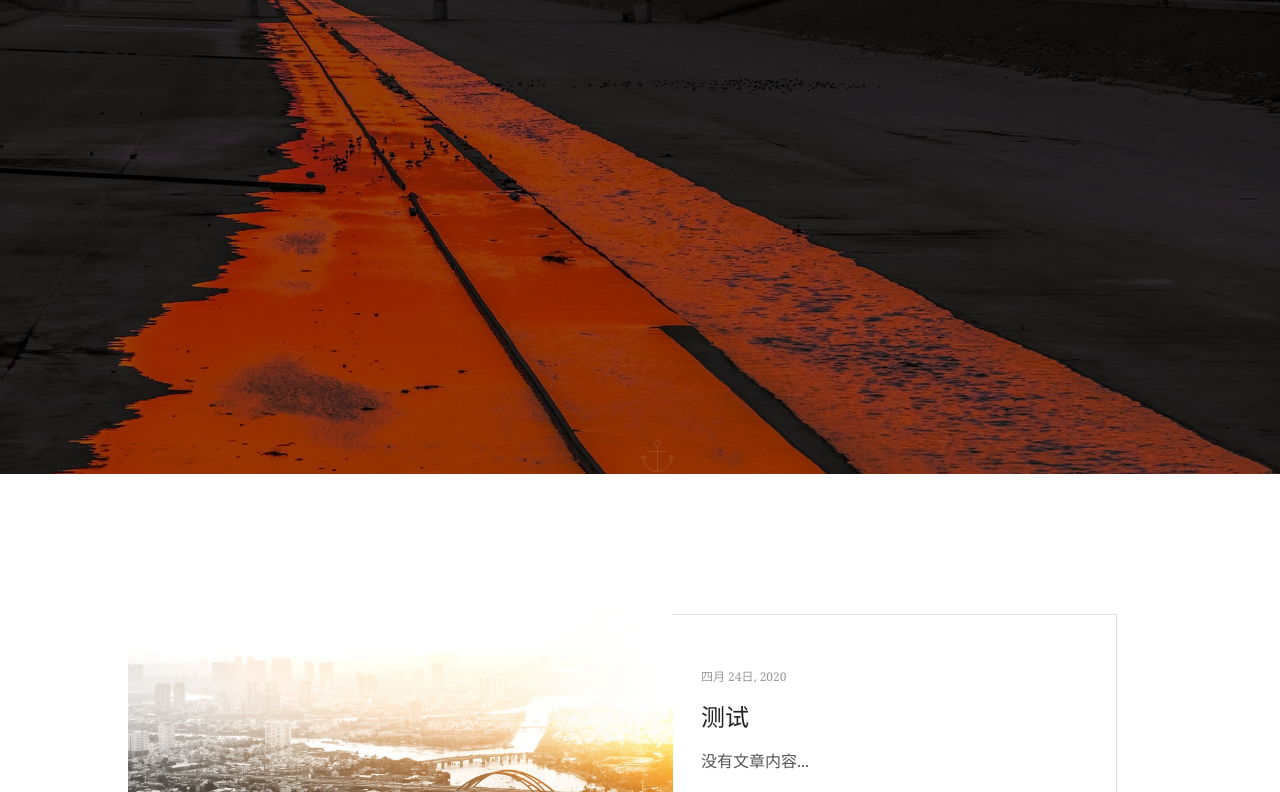
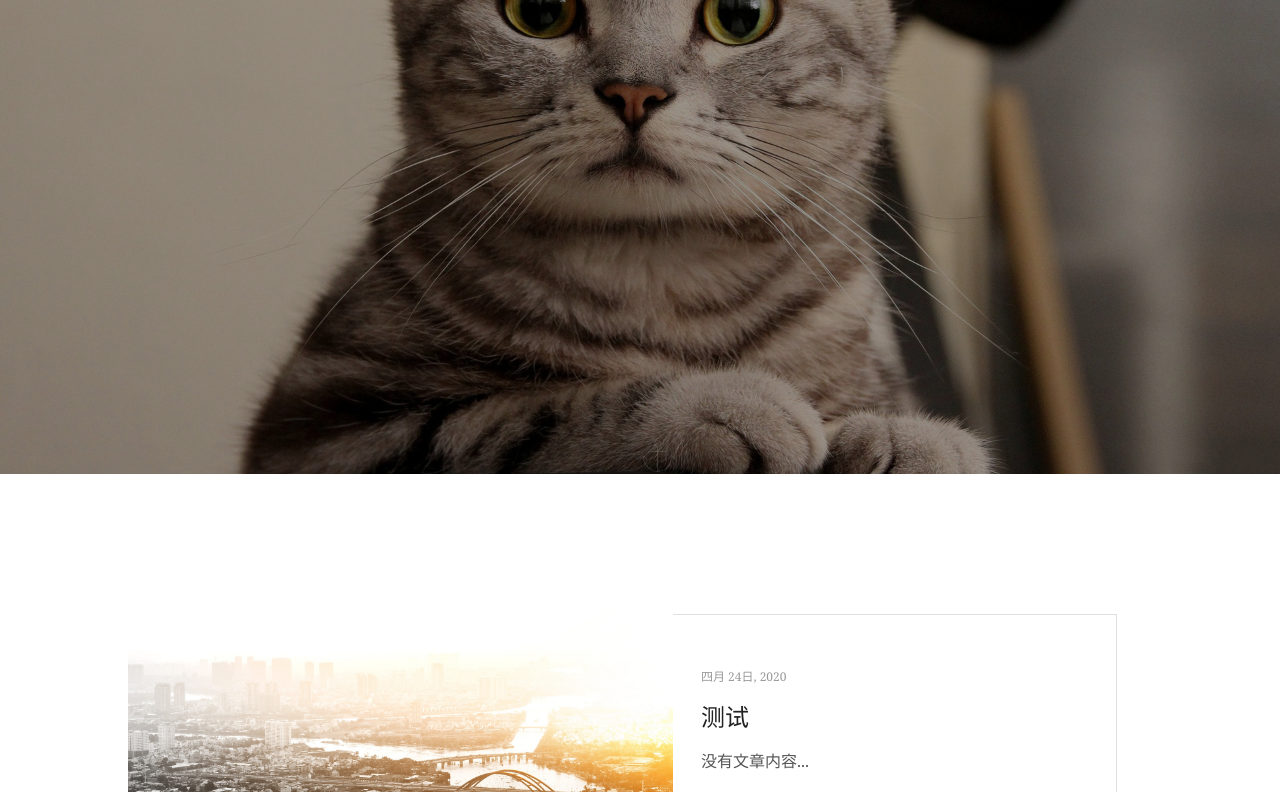
Before and after one commit to lee018874/lee018874.github.io, a plain HTML site: page index.html in a window 1280 px wide. Shown: the part 326-1118 px from the top of the page. Drawn offline with Linux system fonts and the light colour scheme; files whose address does not match are found by name.

Commit message:
Site updated: 2020-04-25 21:28:52

```diff
--- a/index.html
+++ b/index.html
@@ -35,7 +35,7 @@
 <script>
     const CONFIG_BGIMAGE = {
       mode: 'normal',
-      normalSrc: '/img/0.jpg',
+      normalSrc: '/img/Random-img/8.jpg',
       randomYouMax: 110,
       randomYouSrc: 'https://github.com/Sariay/Random-img/',
 	  randomOtherSrc: '/',
```
Also changed, not shown: 2020/04/24/hello-world/index.html (+1 -1 lines), 2020/04/24/测试/index.html (+1 -1 lines), archives/2020/04/index.html (+1 -1 lines), archives/2020/index.html (+1 -1 lines), archives/index.html (+1 -1 lines).
